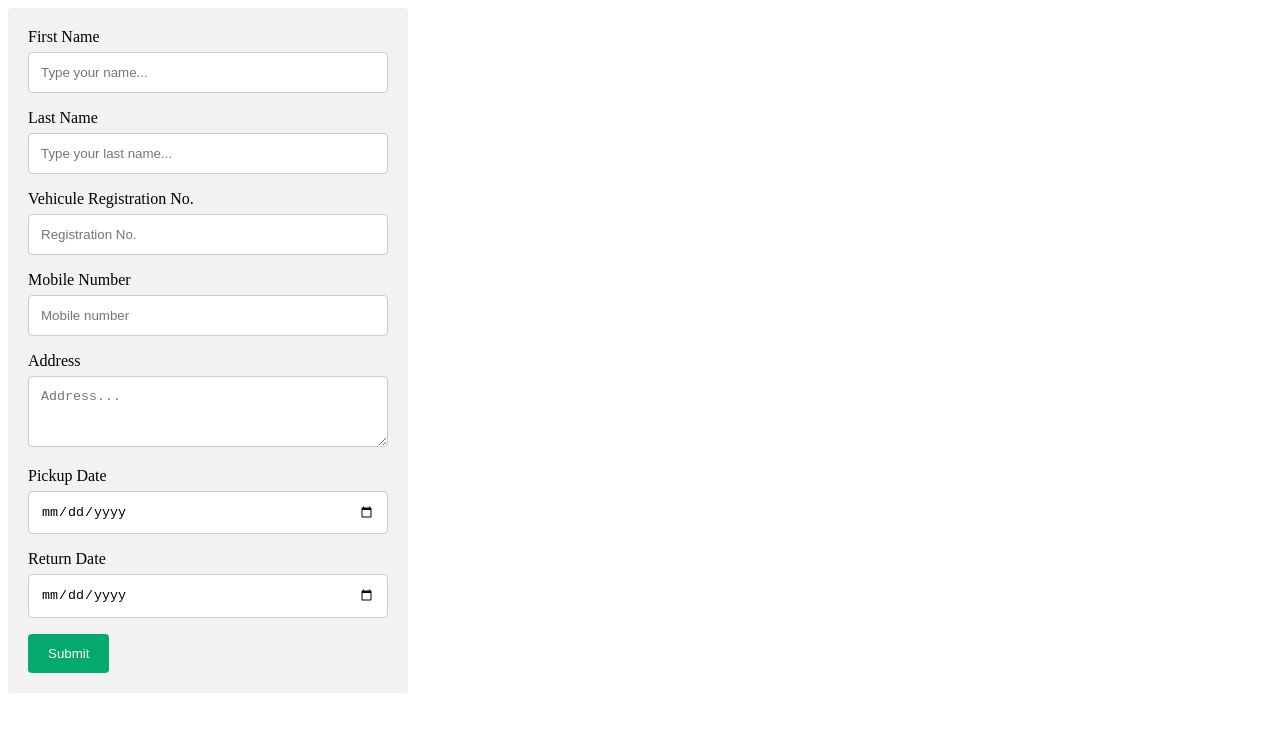
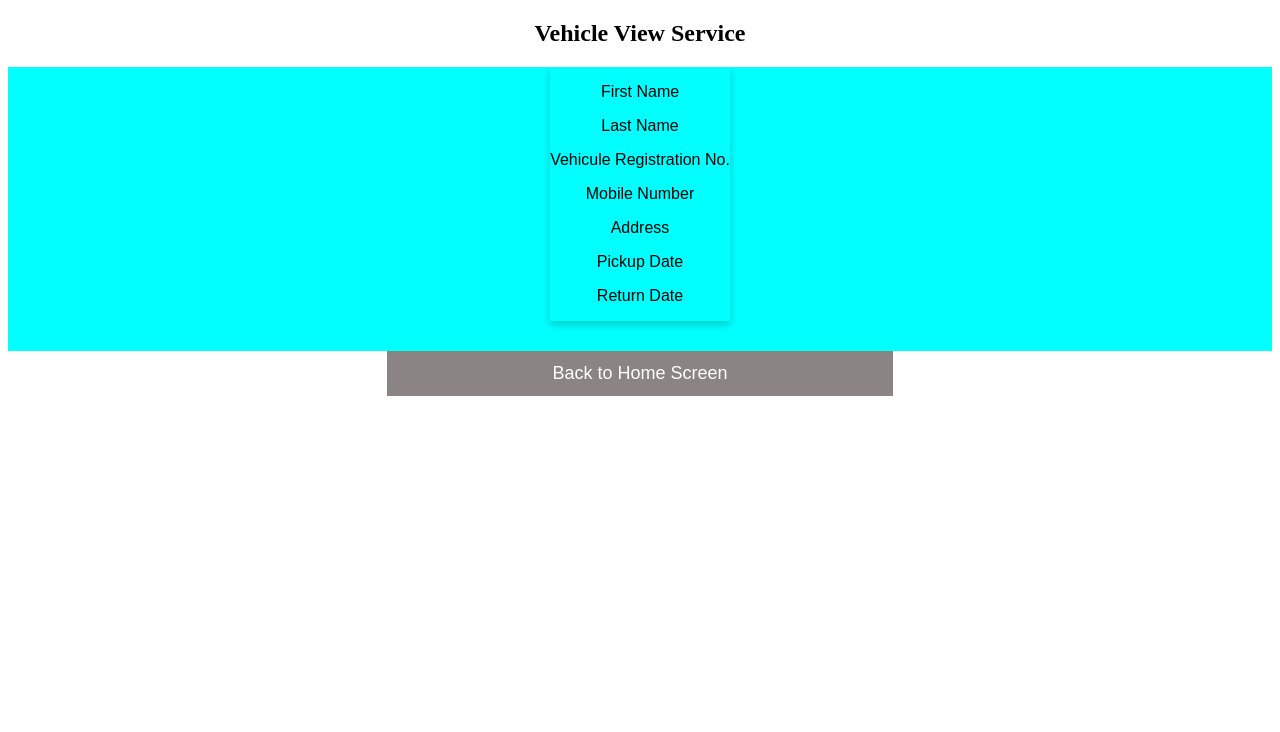
Before and after one commit to JMUT1/vehicule-manager-system, an Angular app: page / in a window 1280 px wide. Shown: the top 732 px of the page. Built offline with nearby package versions, Linux system fonts and the light colour scheme.

Commit message:
veicule view service HTML & css

```diff
--- a/src/app/app.component.html
+++ b/src/app/app.component.html
@@ -1 +1 @@
-<app-request-form></app-request-form>
+<app-request-view></app-request-view>
--- a/src/app/components/request-form/request-form.component.css
+++ b/src/app/components/request-form/request-form.component.css
@@ -1,8 +1,9 @@
 .container {
   display: flex;
+  margin: auto;
   width: 400px;
   border-radius: 4px;
-  background-color: #f2f2f2;
+  background-color: #7adeb9;
   padding: 20px;
 }
 
--- a/src/app/components/request-view/request-view.component.css
+++ b/src/app/components/request-view/request-view.component.css
@@ -0,0 +1,36 @@
+.container {
+  display: flex;
+  flex-direction: row;
+  flex-wrap: wrap;
+  background-color: aqua;
+}
+
+.card {
+  box-shadow: 0 4px 8px 0 rgba(0, 0, 0, 0.2);
+  max-width: 200px;
+  margin: auto;
+  text-align: center;
+  font-family: arial;
+  margin-bottom: 30px;
+}
+
+.button-container {
+  display: flex;
+  justify-content: center;
+}
+
+button {
+  border: none;
+  outline: 0;
+  padding: 12px;
+  color: white;
+  background-color: rgb(138, 132, 132);
+  text-align: center;
+  cursor: pointer;
+  width: 40%;
+  font-size: 18px;
+}
+
+button:hover {
+  opacity: 0.7;
+}
--- a/src/app/components/request-view/request-view.component.html
+++ b/src/app/components/request-view/request-view.component.html
@@ -1 +1,17 @@
-<p>request-view works!</p>
+<h2 style="text-align: center">Vehicle View Service</h2>
+
+<div class="container">
+  <div class="card">
+    <p>First Name</p>
+    <p>Last Name</p>
+    <p>Vehicule Registration No.</p>
+    <p>Mobile Number</p>
+    <p>Address</p>
+    <p>Pickup Date</p>
+    <p>Return Date</p>
+  </div>
+</div>
+
+<div class="button-container">
+  <button>Back to Home Screen</button>
+</div>
```
